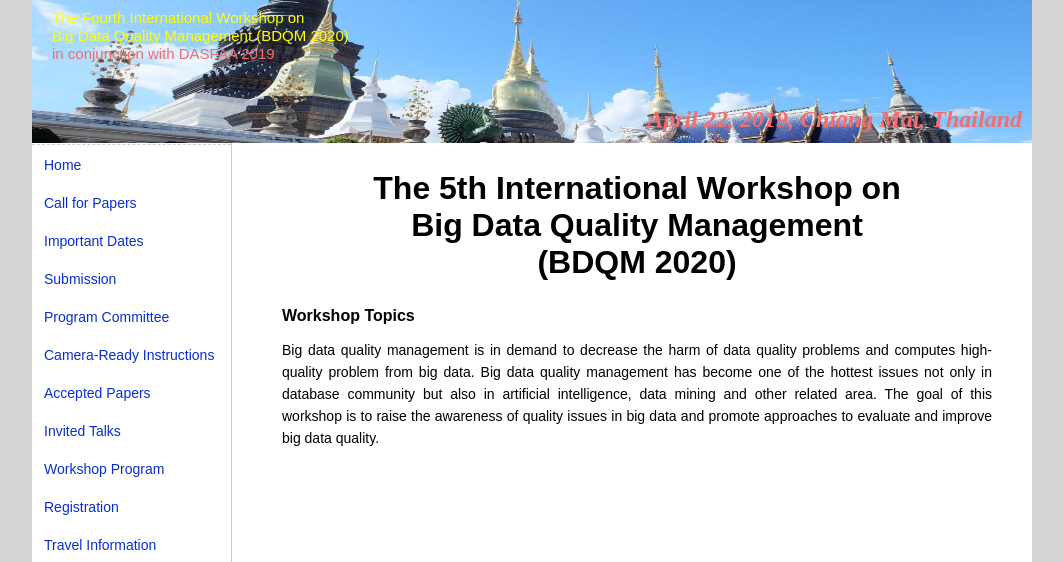
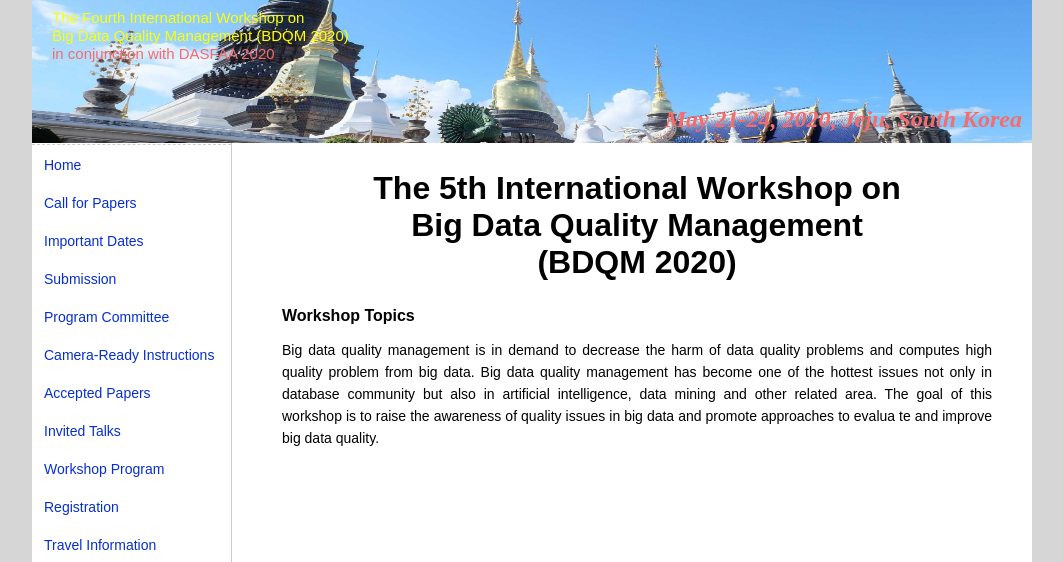
Before and after one commit to bdqm2020/bdqm2020, a plain HTML site: page index.html in a window 1280 px wide. Shown: the part 57-619 px from the top of the page, without its empty margins (108-1171 px from the left). Drawn offline with Linux system fonts and the light colour scheme; files whose address does not match are found by name.

Commit message:
no message

```diff
--- a/index.html
+++ b/index.html
@@ -1,7 +1,7 @@
 <!DOCTYPE html>
 <html>
 	<head>
-		<base href="/bdqm2020.github.io/">
+		<base href="/bdqm2020/">
 <meta charset="utf-8">
 <title>The 5th International Workshop on Big Data Quality Management (BDQM 2020)</title>
 <link rel="stylesheet" type="text/css" href="/bdqm2020/css.css">
@@ -13,10 +13,10 @@
 					<div id="apple"><a  style="font-size: 28px;" href="https://bdqm2020.github.io/">BDQM <span style="font-size: 28px;">2020</span></a></div>
 					<small style="color:#ffff00">The Fourth International Workshop on <br />Big Data Quality Management (BDQM 2020)<br />
 					<div id="apple">
-					<a href="https://dasfaa2019.eng.cmu.ac.th/">in conjunction with DASFAA 2019 </a></div></small>
+					<a href="http://db.pknu.ac.kr/dasfaa2020/">in conjunction with DASFAA 2020 </a></div></small>
 				</h1>
 				<div style="position:absolute; bottom:0; right:0;">
-				<p style="color:#f36d6e;line-height: 0;font-size:24px;text-align: right; margin-right:10px;font-style:oblique;font-family:STLiti;font-weight: bold;">April 22, 2019, Chiang Mai, Thailand</p>
+				<p style="color:#f36d6e;line-height: 0;font-size:24px;text-align: right; margin-right:10px;font-style:oblique;font-family:STLiti;font-weight: bold;">May 21-24, 2020, Jeju, South Korea</p>
 				</div>
 			</div>
 	<div id="main">
@@ -39,7 +39,7 @@
 		</div>
 		<div id="content">
 			<h2 style="font-size: 32px; font-weight: bold; text-align: center;">
-				The 5th International Workshop  on<br>
+				The 5th International Workshop on<br>
 				Big Data Quality Management<br>
 				(BDQM 2020)
 			</h2>
@@ -49,7 +49,7 @@
 
 		<div class="title">Workshop Topics</div>
 
-		<p>Big data quality management is in demand to decrease the harm of data quality problems and computes high-quality problem from big data. Big data quality management has become one of the hottest issues not only in database community but also in artificial intelligence, data mining and other related area. The goal of this workshop is to raise the awareness of quality issues in big data and promote approaches to evaluate and improve big data quality.</p>
+		<p>Big data quality management is in demand to decrease the harm of data quality problems and computes high quality problem from big data. Big data quality management has become one of the hottest issues not only in database community but also in artificial intelligence, data mining and other related area. The goal of this workshop is to raise the awareness of quality issues in big data and promote approaches to evalua te and improve big data quality. </p>
 		<!--<p><span style="display:block;color: blue">Accepted papers will be published in a Springer LNCS proceeding volume along with APWeb-WAIM proceedings.</span></p>-->
 
 		<!--<p>The topics of interest include, but are not limited to the following:</p>-->
```
